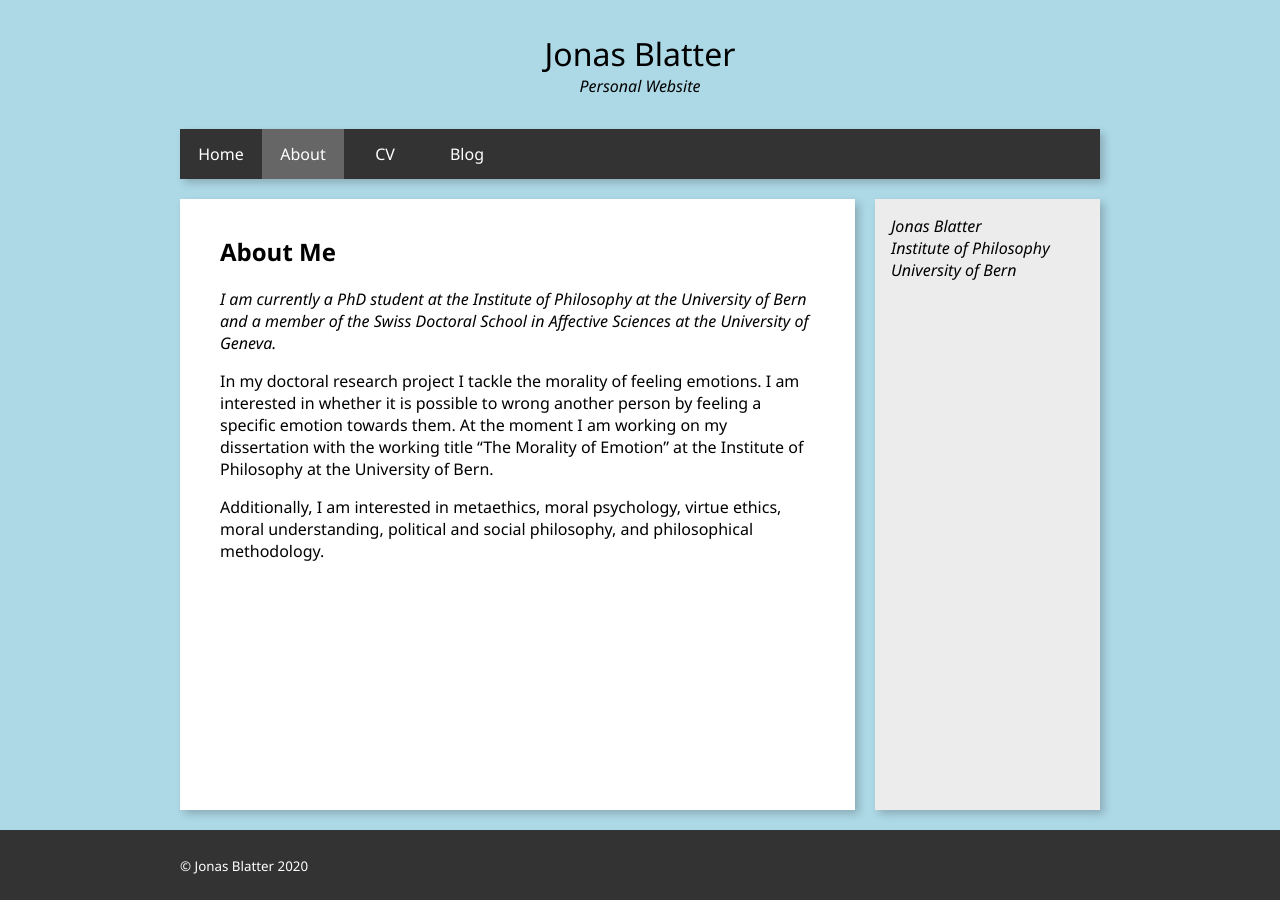
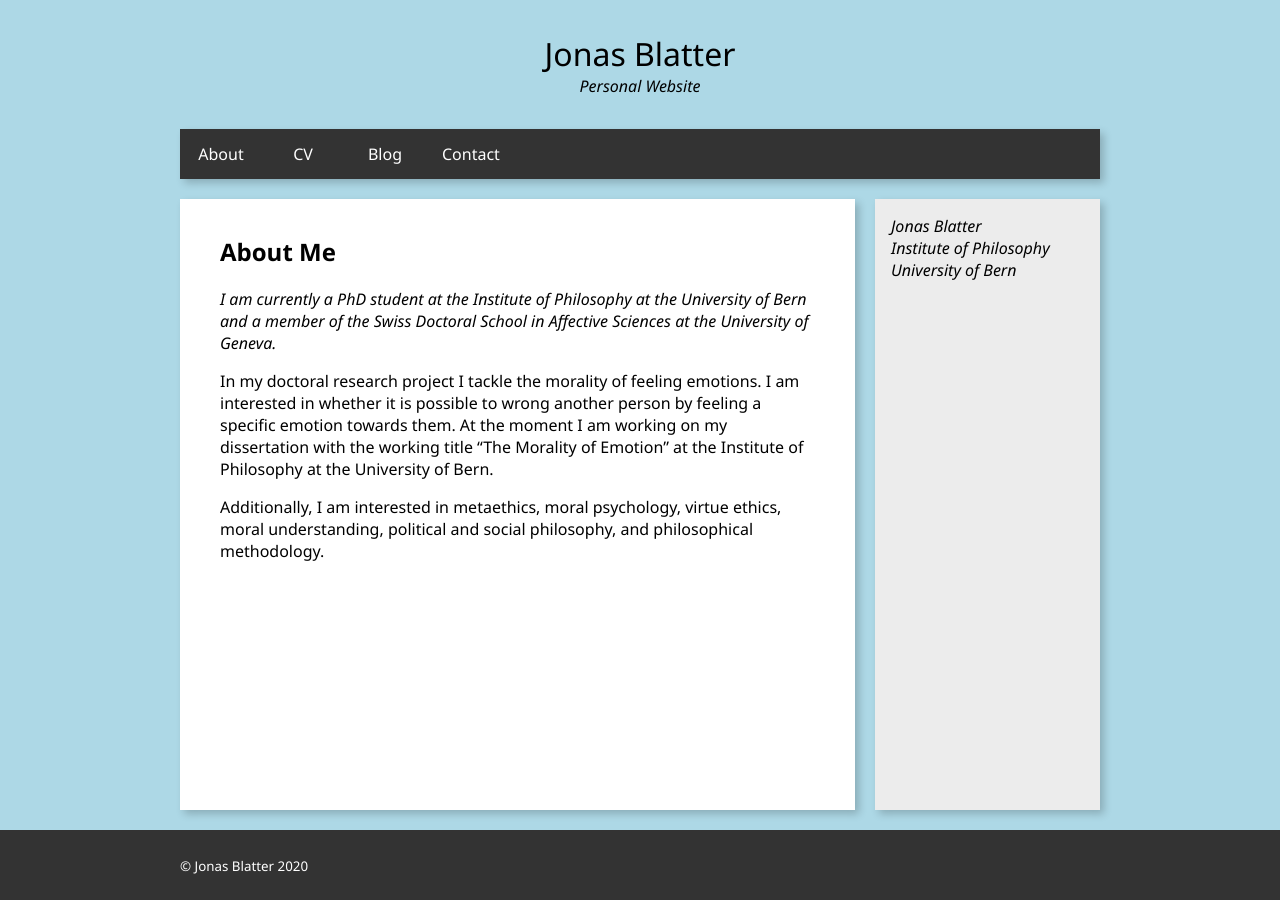
Before and after one commit to jonasblatter/jonasblatter.github.io, a Jekyll site: the page built from about.md, in a window 1280 px wide. Built offline with Jekyll 4.4.1, drawn with Linux system fonts in a browser that asks for light colours; our own code applies the rules of GitHub Pages for plain Markdown files.

Commit message:
added contact

```diff
--- a/_data/navigation.yaml
+++ b/_data/navigation.yaml
@@ -1,8 +1,8 @@
-- name: Home
+- name: About
   link: /
-- name: About
-  link: /about.html
 - name: CV
   link: /cv.html
 - name: Blog
   link: /blog.html
+- name: Contact
+  link: /contact.html
```
